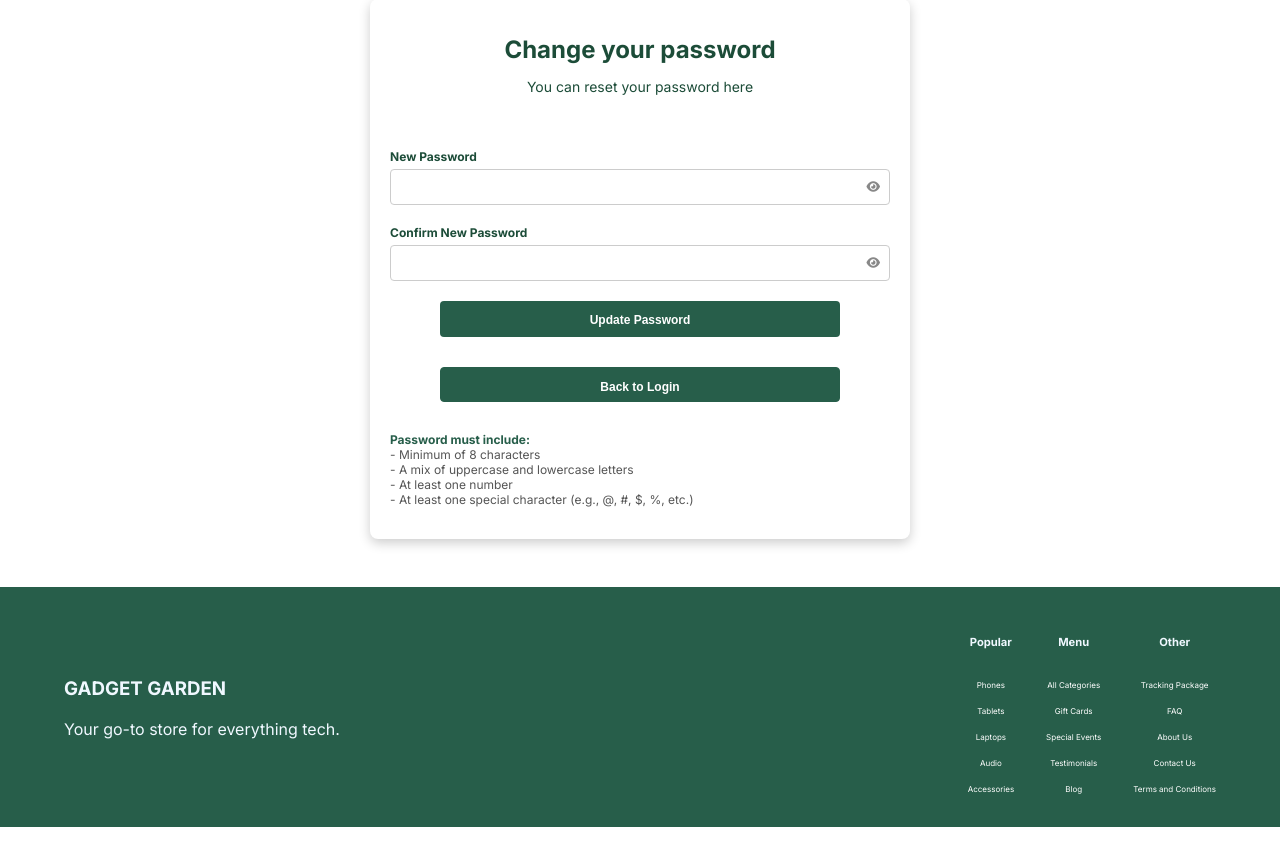
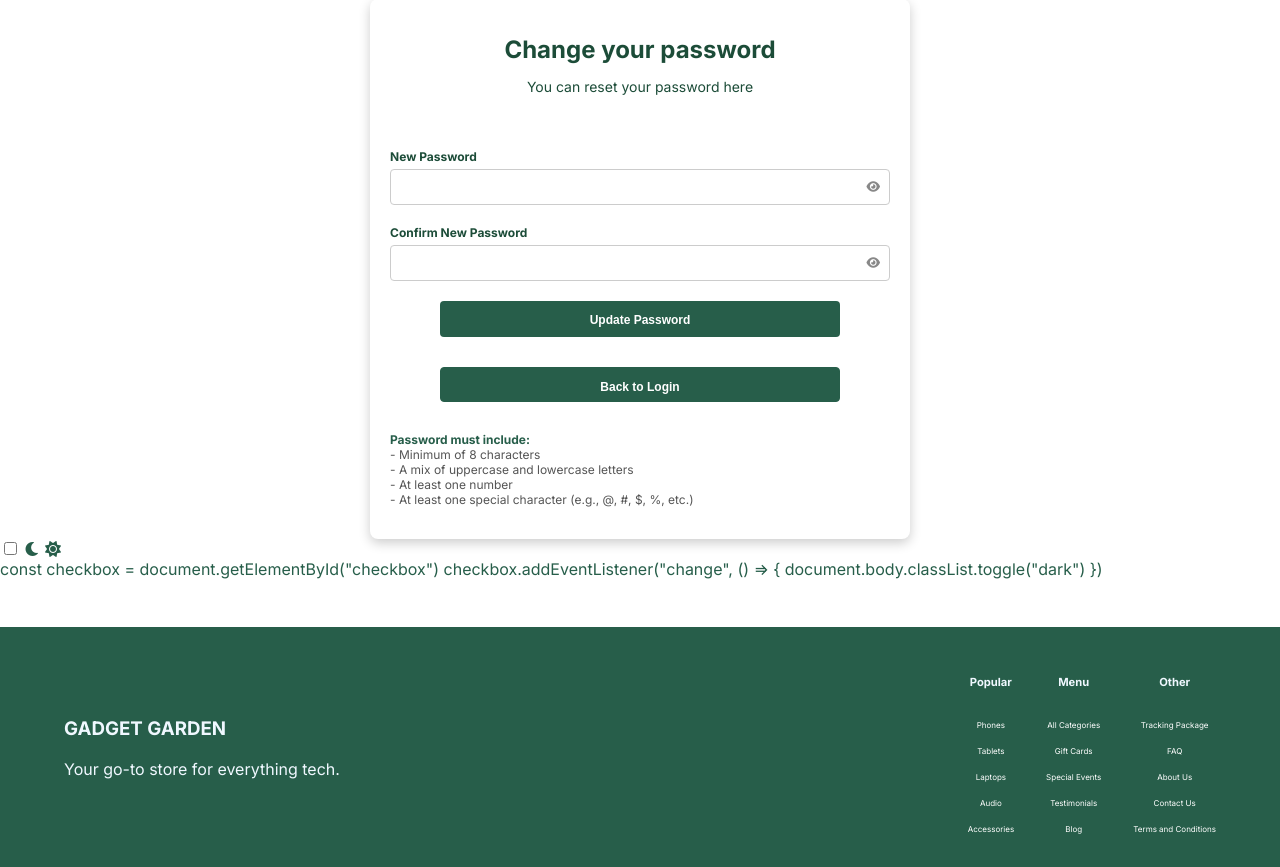
Before and after one commit to OluwatimilehinOrawusi/GadgetGarden, a PHP site: page /views/changepassword.php in a window 1280 px wide. Shown: the part 164-1031 px from the top of the page. Before the commit the page ends 991 px from the top, so only its background shows below. Run offline with PHP 8.4, Linux system fonts and the light colour scheme; a user stored in the database is signed in.

Commit message:
Update changepassword.php

```diff
--- a/views/changepassword.php
+++ b/views/changepassword.php
@@ -200,6 +200,22 @@ if ($_SERVER['REQUEST_METHOD'] === 'POST') {
     }
 </script>
 
+    <div>
+  <input type="checkbox" class="checkbox" id="checkbox">
+  <label for="checkbox" class="checkbox-label">
+    <i class="fas fa-moon"></i>
+    <i class="fas fa-sun"></i>
+    <span class="ball"></span>
+  </label>
+</div>
+
+const checkbox = document.getElementById("checkbox")
+checkbox.addEventListener("change", () => {
+  document.body.classList.toggle("dark")
+})
+
+
+
 <?php require_once "../partials/footer.php" ?>
 </body>
 </html>
```
